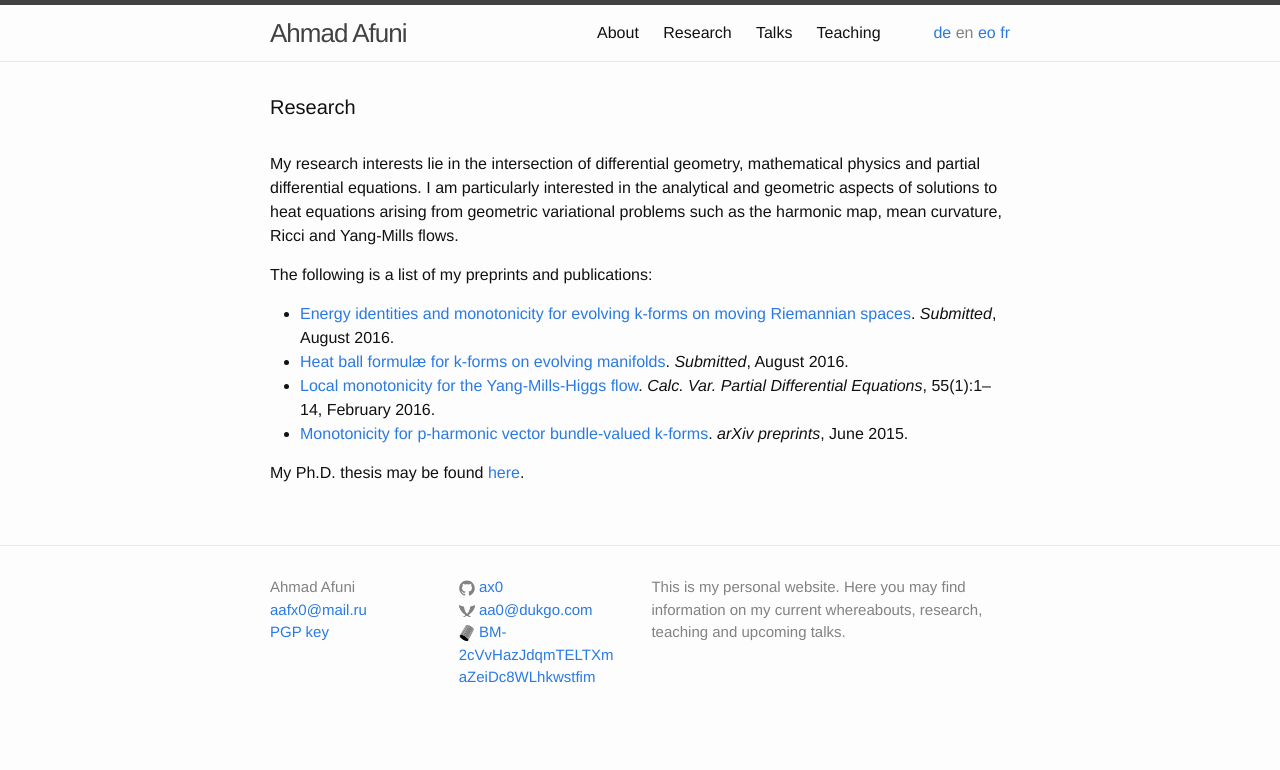
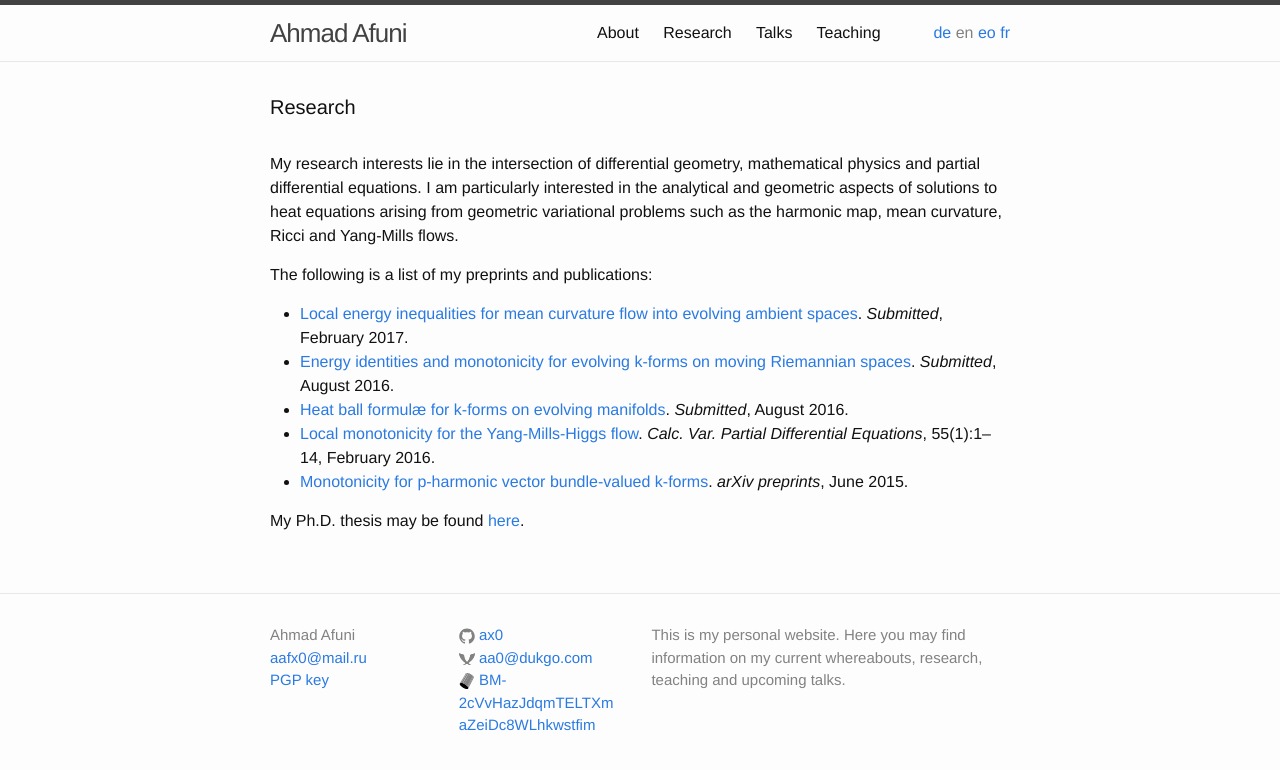
Before and after one commit to ax0/ax0.github.io, a Jekyll site: the page built from research.md, in a window 1280 px wide. Shown: the top 770 px of the page. Built offline with Jekyll 4.4.1, drawn with Linux system fonts in a browser that asks for light colours.

Commit message:
added new preprint; modified evform preprint.

```diff
--- a/_includes/pubs.de.html
+++ b/_includes/pubs.de.html
@@ -5,6 +5,12 @@
 -->
 <!-- Generated by: ./bib2xhtml -r -s empty ./refs.bib _includes/pubs.html -->
 <ul class="bib2xhtml">
+
+<!-- Authors: Afuni Ahmad -->
+<li><a name="paper5"></a>
+<a href="http://ax0.github.io/preprints/mcfpaper.pdf">Local energy
+  inequalities for mean curvature flow into evolving ambient spaces</a>.
+<cite>Eingereicht</cite>, Februar 2017.</li>
 
 <!-- Authors: Afuni Ahmad -->
 <li><a name="paper3"></a>
--- a/_includes/pubs.eo.html
+++ b/_includes/pubs.eo.html
@@ -5,6 +5,12 @@
 -->
 <!-- Generated by: ./bib2xhtml -r -s empty ./refs.bib _includes/pubs.html -->
 <ul class="bib2xhtml">
+
+<!-- Authors: Afuni Ahmad -->
+<li><a name="paper5"></a>
+<a href="http://ax0.github.io/preprints/mcfpaper.pdf">Local energy
+  inequalities for mean curvature flow into evolving ambient spaces</a>.
+<cite>Prezentita</cite>, Februaro 2017.</li>
 
 <!-- Authors: Afuni Ahmad -->
 <li><a name="paper3"></a>
--- a/_includes/pubs.fr.html
+++ b/_includes/pubs.fr.html
@@ -5,6 +5,12 @@
 -->
 <!-- Generated by: ./bib2xhtml -r -s empty ./refs.bib _includes/pubs.html -->
 <ul class="bib2xhtml">
+
+<!-- Authors: Afuni Ahmad -->
+<li><a name="paper5"></a>
+<a href="http://ax0.github.io/preprints/mcfpaper.pdf">Local energy
+  inequalities for mean curvature flow into evolving ambient spaces</a>.
+<cite>Soumis</cite>, Février 2017.</li>
 
 <!-- Authors: Afuni Ahmad -->
 <li><a name="paper3"></a>
--- a/_includes/pubs.html
+++ b/_includes/pubs.html
@@ -5,6 +5,12 @@
 -->
 <!-- Generated by: ./bib2xhtml -r -s empty ./refs.bib _includes/pubs.html -->
 <ul class="bib2xhtml">
+
+<!-- Authors: Afuni Ahmad -->
+<li><a name="paper5"></a>
+<a href="http://ax0.github.io/preprints/mcfpaper.pdf">Local energy
+  inequalities for mean curvature flow into evolving ambient spaces</a>.
+<cite>Submitted</cite>, February 2017.</li>
 
 <!-- Authors: Afuni Ahmad -->
 <li><a name="paper3"></a>
```
Also changed, not shown: 2 other files.
